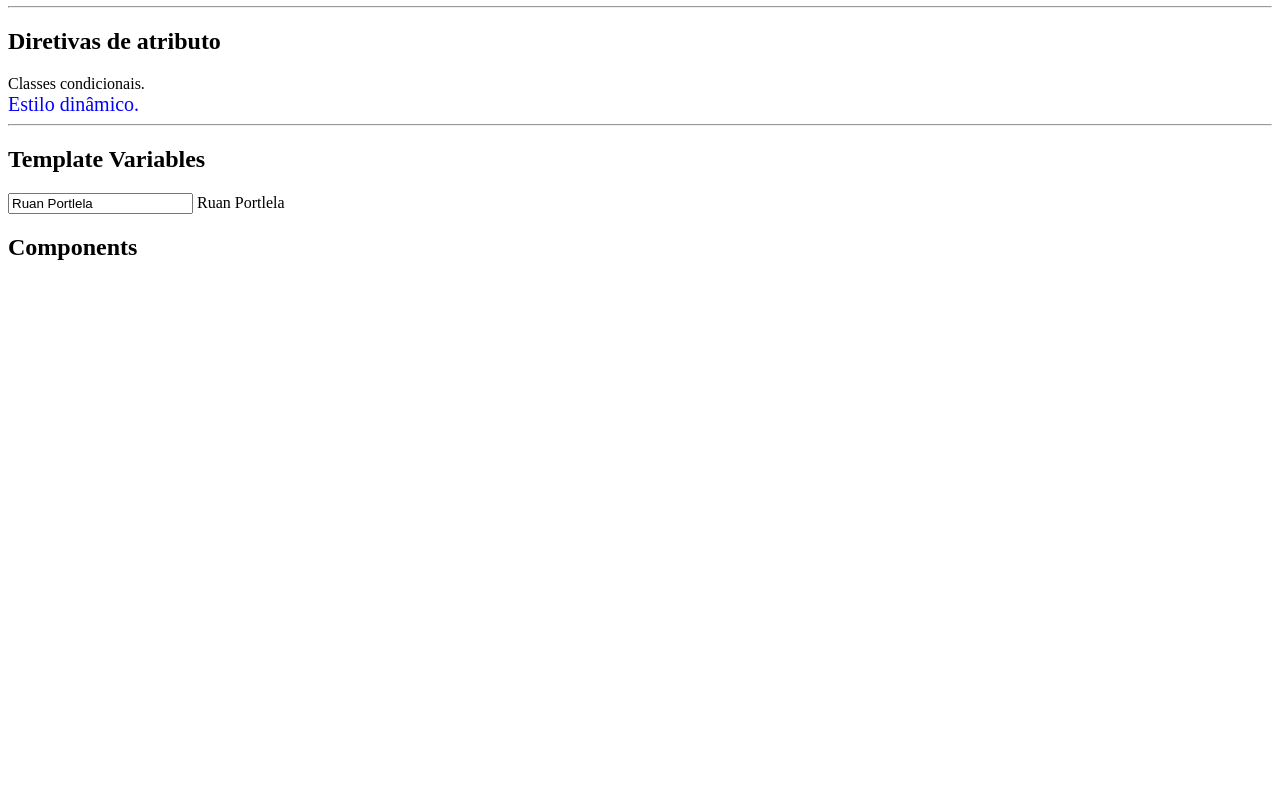
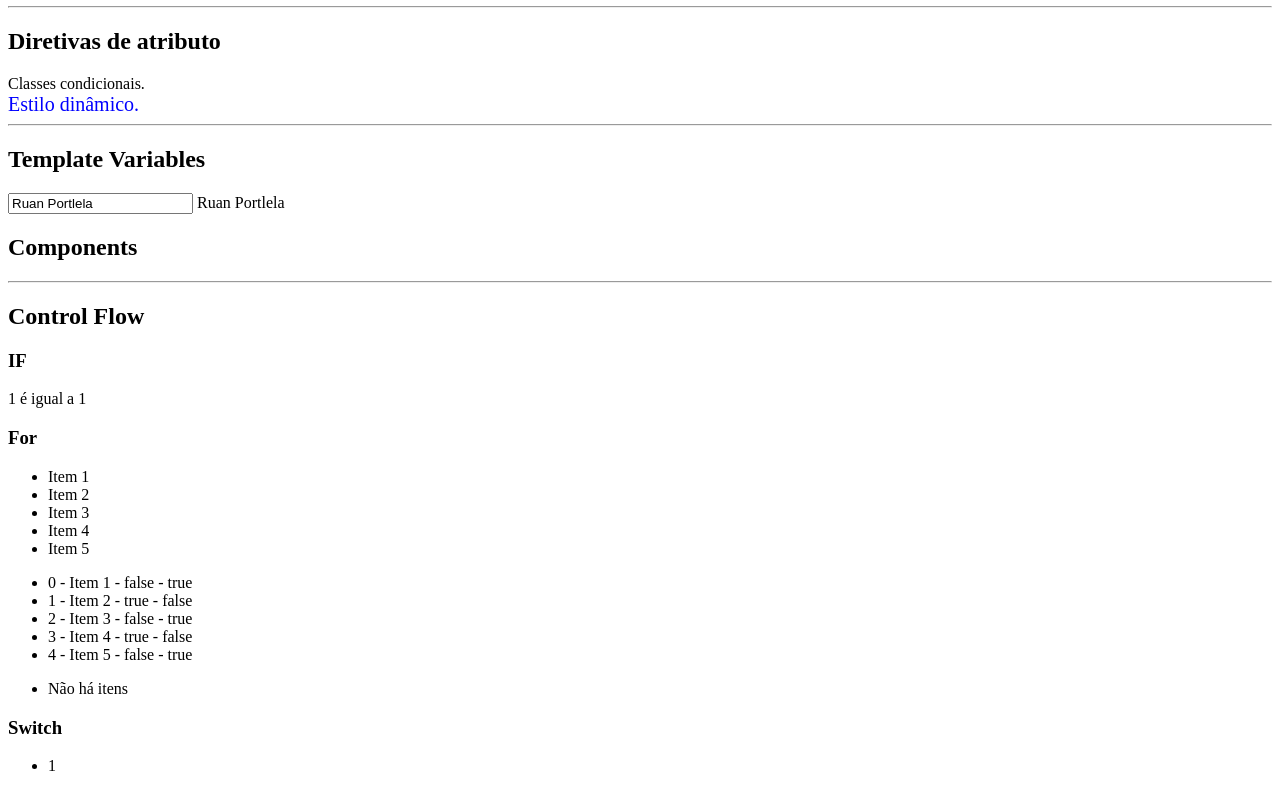
Before and after one commit to Ruan-Portella/angular-journey, an Angular app in the folder meu-primeiro-projeto/: page / in a window 1280 px wide. Shown: the part 1119-1910 px from the top of the page. Before the commit the page ends 1400 px from the top, so only its background shows below. Built offline with nearby package versions, Linux system fonts and the light colour scheme.

Commit message:
Feat: Control Flow

```diff
--- a/meu-primeiro-projeto/angular.json
+++ b/meu-primeiro-projeto/angular.json
@@ -7,7 +7,8 @@
       "projectType": "application",
       "schematics": {
         "@schematics/angular:component": {
-          "style": "scss"
+          "style": "scss",
+          "skipTests": true
         }
       },
       "root": "",
@@ -33,8 +34,7 @@
             ],
             "styles": [
               "src/styles.scss"
-            ],
-            "scripts": []
+            ]
           },
           "configurations": {
             "production": {
--- a/meu-primeiro-projeto/package.json
+++ b/meu-primeiro-projeto/package.json
@@ -16,7 +16,9 @@
     "@angular/forms": "^19.2.0",
     "@angular/platform-browser": "^19.2.0",
     "@angular/platform-browser-dynamic": "^19.2.0",
+    "@angular/platform-server": "^19.2.0",
     "@angular/router": "^19.2.0",
+    "@angular/ssr": "^19.2.8",
     "rxjs": "~7.8.0",
     "tslib": "^2.3.0",
     "zone.js": "~0.15.0"
@@ -26,6 +28,7 @@
     "@angular/cli": "^19.2.8",
     "@angular/compiler-cli": "^19.2.0",
     "@types/jasmine": "~5.1.0",
+    "@types/node": "^18.18.0",
     "jasmine-core": "~5.6.0",
     "karma": "~6.4.0",
     "karma-chrome-launcher": "~3.2.0",
--- a/meu-primeiro-projeto/src/app/app.component.ts
+++ b/meu-primeiro-projeto/src/app/app.component.ts
@@ -4,10 +4,11 @@ import { RouterOutlet } from '@angular/router';
 import { NewComponent } from './components/new-component/new-component.component';
 import { TemplateBindingComponent } from './components/template/template-binding/template-binding.component';
 import { TemplateVariablesComponent } from './components/template/template-variables/template-variables.component';
+import { TemplateControlFlowComponent } from './components/template/template-control-flow/template-control-flow.component';
 
 @Component({
   selector: 'app-root',
-  imports: [CommonModule ,RouterOutlet, NewComponent, TemplateBindingComponent, TemplateVariablesComponent],
+  imports: [CommonModule ,RouterOutlet, NewComponent, TemplateBindingComponent, TemplateVariablesComponent, TemplateControlFlowComponent],
   template: `
    <router-outlet />
 
@@ -16,6 +17,7 @@ import { TemplateVariablesComponent } from './components/template/template-varia
 
     <app-template-binding />
     <app-template-variables />
+    <app-template-control-flow />
   `
 })
 export class AppComponent {}
--- a/meu-primeiro-projeto/src/app/app.config.ts
+++ b/meu-primeiro-projeto/src/app/app.config.ts
@@ -2,7 +2,8 @@ import { ApplicationConfig, provideZoneChangeDetection } from '@angular/core';
 import { provideRouter } from '@angular/router';
 
 import { routes } from './app.routes';
+import { provideClientHydration, withEventReplay } from '@angular/platform-browser';
 
 export const appConfig: ApplicationConfig = {
-  providers: [provideZoneChangeDetection({ eventCoalescing: true }), provideRouter(routes)]
+  providers: [provideZoneChangeDetection({ eventCoalescing: true }), provideRouter(routes), provideClientHydration(withEventReplay())]
 };
--- /dev/null
+++ b/meu-primeiro-projeto/src/app/components/template/template-control-flow/template-control-flow.component.html
@@ -0,0 +1,46 @@
+<hr />
+
+<h2>Control Flow</h2>
+
+<h3>IF</h3>
+
+@if(1 === 1) {
+  <p>1 é igual a 1</p>
+} @else{
+  <p>1 é igual a 2</p>
+}
+
+<h3>For</h3>
+
+<ul>
+  @for(item of data; track item.id) {
+    <li>{{ item.name }}</li>
+  }
+</ul>
+
+<ul>
+  @for(item of data; track item.id;
+    let i = $index; let odd = $odd; let even = $even) {
+    <li>{{ i }} - {{ item.name }} - {{ odd }} - {{ even }}</li>
+  }
+</ul>
+
+<ul>
+  @for(item of data2; track item.id) {
+    <li>{{ item.name }}</li>
+  } @empty {
+    <li>Não há itens</li>
+  }
+</ul>
+
+<h3>Switch</h3>
+
+<ul>
+  @switch(1) {
+    @case(1) {
+      <li>1</li>
+    }
+    @default {
+      <li>Default</li>
+    }
+  }
--- /dev/null
+++ b/meu-primeiro-projeto/src/app/components/template/template-control-flow/template-control-flow.component.ts
@@ -0,0 +1,19 @@
+import { Component } from '@angular/core';
+
+@Component({
+  selector: 'app-template-control-flow',
+  imports: [],
+  templateUrl: './template-control-flow.component.html',
+  styleUrl: './template-control-flow.component.scss'
+})
+export class TemplateControlFlowComponent {
+  public data: any[] = [
+    { id: 1, name: 'Item 1' },
+    { id: 2, name: 'Item 2' },
+    { id: 3, name: 'Item 3' },
+    { id: 4, name: 'Item 4' },
+    { id: 5, name: 'Item 5' }
+  ];
+
+  public data2: any[] = [];
+}
--- a/meu-primeiro-projeto/tsconfig.app.json
+++ b/meu-primeiro-projeto/tsconfig.app.json
@@ -4,10 +4,12 @@
   "extends": "./tsconfig.json",
   "compilerOptions": {
     "outDir": "./out-tsc/app",
-    "types": []
+    "types": [
+      "node"
+    ]
   },
   "files": [
-    "src/main.ts"
+    "src/main.ts",
   ],
   "include": [
     "src/**/*.d.ts"
```
Also changed, not shown: meu-primeiro-projeto/src/app/components/template/template-binding/template-binding.component.scss (line endings or trailing spaces), meu-primeiro-projeto/src/app/components/template/template-control-flow/template-control-flow.component.scss (added).
